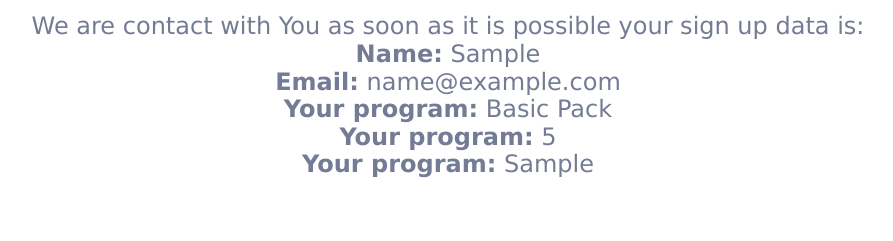
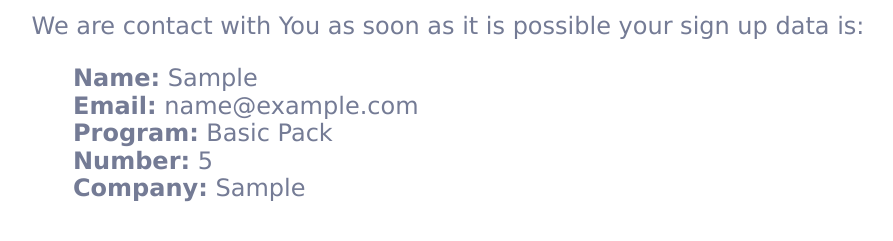
Before and after one commit to aondodawid/office-lite-landing-landingpage, a plain HTML site: page signup.html in a window 1280 px wide. Both pictures are taken after typing "Sample", "name@example.com", "5", "Sample" into the empty fields and a click on the button "Get on the list". Shown: the part 163-404 px from the top of the page, without its empty margins (192-1085 px from the left). Drawn offline with nearby package versions, Linux system fonts and the light colour scheme.

Commit message:
Repair of rendering display message text

```diff
--- a/index.js
+++ b/index.js
@@ -1,16 +1,15 @@
 import timer from "./timer.js";
 import createCustomSelect from "./custom-select.js";
 
-timer();
-createCustomSelect();
-
 const SignUpPage = document.getElementById("signUp");
+const DataType = document.querySelectorAll("[data-type]");
 const emailContainer = document.getElementById("emailContainer");
 const emailInput = document.getElementById("emailInput");
 const email = document.querySelector(".email");
 const form = document.querySelector("form");
-const name = document.getElementById("name");
-// const form = document.getElementById('send-data')
+
+timer();
+createCustomSelect();
 
 emailInput.addEventListener("invalid", (event) => {
   event.preventDefault();
@@ -23,24 +22,34 @@ emailInput.addEventListener("focus", () => {
   emailContainer.classList.remove("error-container");
 });
 
+function renderText() {
+  let inpuTextHtml = "";
+  DataType.forEach((data, index) => {
+    inpuTextHtml += `
+      <p style="text-align: left"class="article__paragraph--aftersignup"><b>${data.dataset.type}:</b>
+      ${document.forms["send-data"].elements[index].value} </p>
+    `;
+  });
+
+  SignUpPage.innerHTML = `
+    <header class="header--signup" style="text-align: center"  >
+      <img src="./assets/shared/logo.svg" alt="logo" />
+    </header>
+    <div  style="text-align: center; font-size: 1.5rem; padding: 0 2rem">
+      <h1 style="font-size:2.5rem;margin-bottom:1rem">Thank's for join to our community!</h1>
+      <p style="margin-bottom:1.5rem"class="article__paragraph--aftersignup">
+        We are contact with You as soon as it is possible
+        your sign up data is:
+      </p>
+      <div class="paragraph-container" id="paragraph-container">
+      ${inpuTextHtml}
+      </div>
+    </div>
+  `;
+}
+
 form.addEventListener("submit", (e) => {
   e.preventDefault();
   SignUpPage.style.background = "#fff";
-  SignUpPage.innerHTML = `
-    <header class="header--signup">
-      <img src="./assets/shared/logo.svg" alt="logo" />
-    </header>
-    <div  style="text-align: center; font-size: 1.5rem">
-      <h1 style="font-size:2.5rem;margin-bottom:1rem">Thank's for join to our community!</h1>
-      <p class="aricle__paragraph--aftersignup">
-        We are contact with You as soon as it is possible
-        your sign up data is:
-      </p>
-      <p class="aricle__paragraph--aftersignup "><b>Name:</b> ${name.value} </p>
-      <p class="aricle__paragraph--aftersignup "><b>Email:</b> ${emailInput.value} </p>
-      <p class="aricle__paragraph--aftersignup "><b>Your program:</b> ${document.forms["send-data"].elements[2].value} </p>
-      <p class="aricle__paragraph--aftersignup "><b>Your program:</b> ${document.forms["send-data"].elements[3].value} </p>
-      <p class="aricle__paragraph--aftersignup "><b>Your program:</b> ${document.forms["send-data"].elements[4].value} </p>
-    </div>
-  `;
+  renderText();
 });
--- a/signup.html
+++ b/signup.html
@@ -20,7 +20,7 @@
         <article class="article--signup">
           <div>
             <h1>Work smarter. Save time.</h1>
-            <p class="aricle__paragraph--signup">
+            <p class="article__paragraph--signup">
               Easily manage your projects. Get on the list and receive in-app
               perks available only to early subscribers. We are moving into
               final development and getting ready for official launch soon.
@@ -79,19 +79,19 @@
         </article>
         <footer class="footer--signup">
           <form id="send-data">
-            <input type="text" placeholder="Name" id="name" />
+            <input type="text" placeholder="Name" data-type="Name" />
             <div id="emailContainer">
               <input
                 type="email"
-                name="eamilInput"
                 id="emailInput"
                 placeholder="Email address"
                 pattern="[a-z0-9._%+-]+@[a-z0-9.-]+\.[a-z]{2,}$"
                 required=""
+                data-type="Email"
               />
             </div>
             <div class="custom-select" id="custom-select">
-              <select id="seleted">
+              <select id="seleted" data-type="Program">
                 <option value="Basic Pack">
                   Basic Pack <span class="last-word">Free</span>
                 </option>
@@ -103,10 +103,12 @@
                 </option>
               </select>
             </div>
-
-            <input placeholder="Phone Number" type="number" name="" id="" />
-            <input placeholder="Company" type="text" name="" id="" />
-
+            <input
+              placeholder="Phone Number"
+              type="number"
+              data-type="Number"
+            />
+            <input placeholder="Company" type="text" data-type="Company" />
             <button class="btn--blue btn--big">Get on the list</button>
           </form>
         </footer>
--- a/style.css
+++ b/style.css
@@ -515,6 +515,11 @@ input[type=number] {
   opacity: 0.8;
 }
 
+.paragraph-container {
+  margin: 0 auto;
+  max-width: 750px;
+}
+
 /* Custom dropdown select end */
 
 
@@ -609,14 +614,15 @@ input[type=number] {
     padding: 0;
   }
 
-  .aricle__paragraph--signup {
+  .article__paragraph--signup {
     padding: 0 4.625rem;
   }
 
 
-  .aricle__paragraph--aftersignup {
+  .article__paragraph--aftersignup {
     padding: 0 4.625rem;
     font-size: 2rem;
+    text-align: left;
   }
 
   .footer__clock {
@@ -702,7 +708,7 @@ input[type=number] {
 
   .main--signup {
     padding: 0 10% 24%;
-    height: 100%;
+    height: 100vh;
     background: linear-gradient(to left, var(--secondary-color) 21%, transparent 20%) no-repeat;
   }
 
```
